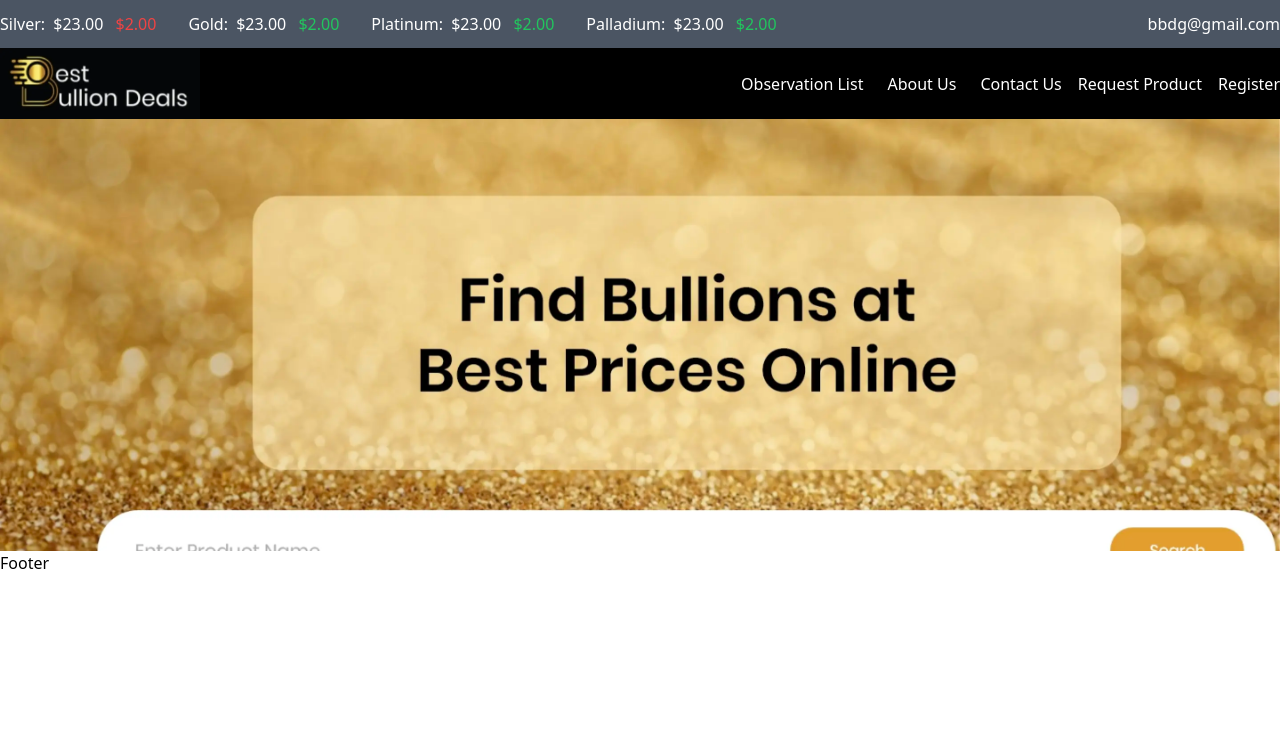
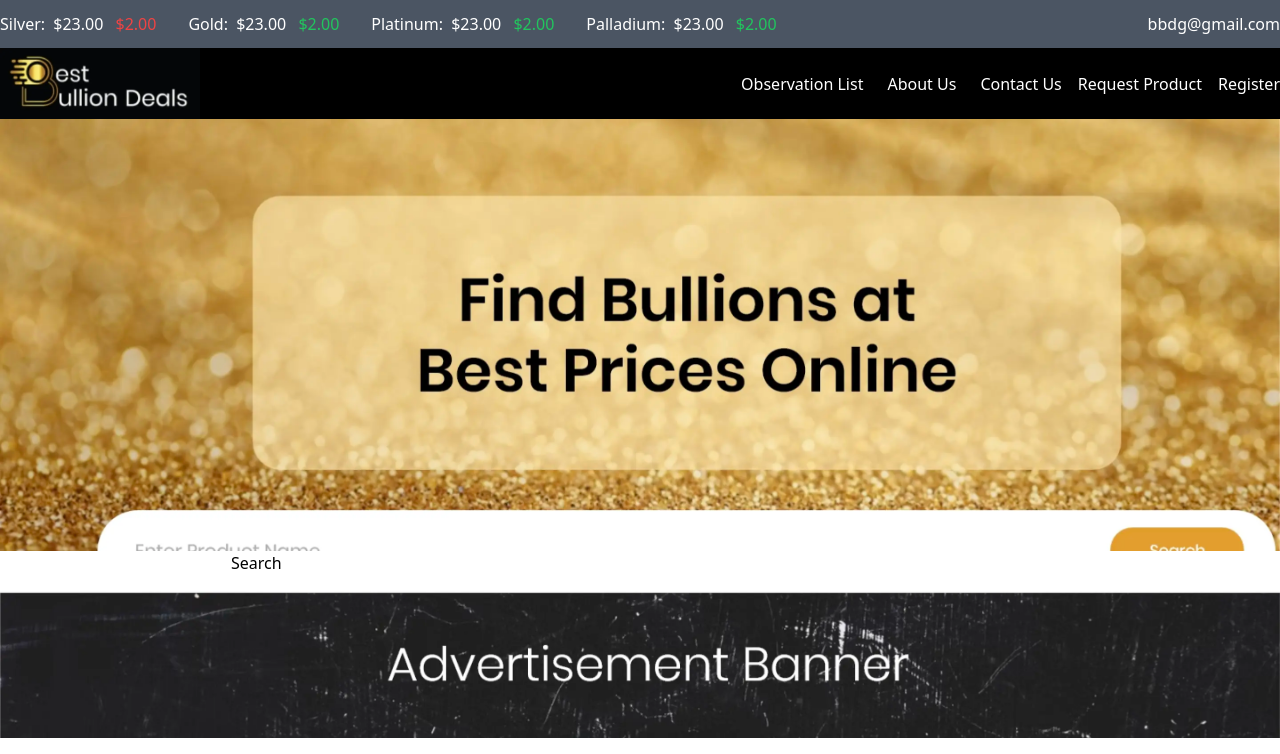
Before and after one commit to BisiDavi/bbdeals, a Next.js app: page / in a window 1280 px wide. Shown: the top 754 px of the page. Built offline with nearby package versions, Linux system fonts and the light colour scheme.

Commit message:
search & adbanner component added

```diff
--- /dev/null
+++ b/components/AdBanner.tsx
@@ -0,0 +1,13 @@
+import Image from "next/image";
+
+interface Props {
+  url: string;
+}
+
+export default function AdBanner({ url }: Props) {
+  return (
+    <div className="my-4 w-full">
+      <Image src={url} alt="ad banner" height={200} width={1440} />
+    </div>
+  );
+}
--- /dev/null
+++ b/components/Search.tsx
@@ -0,0 +1,10 @@
+import Button from "@/components/Button";
+
+export default function Search() {
+  return (
+    <form>
+      <input />
+      <Button text="Search" />
+    </form>
+  );
+}
--- a/pages/index.tsx
+++ b/pages/index.tsx
@@ -1,4 +1,6 @@
+import AdBanner from "@/components/AdBanner";
 import Banner from "@/components/Banner";
+import Search from "@/components/Search";
 import Layout from "@/layout";
 
 export default function Home() {
@@ -6,6 +8,9 @@ export default function Home() {
     <Layout title="Welcome, find bullions at best prices">
       <section>
         <Banner />
+        <Search />
+        <AdBanner url="/ad-banner-1.webp" />
+        <AdBanner url="/ad-banner-2.webp" />
       </section>
     </Layout>
   );
```
